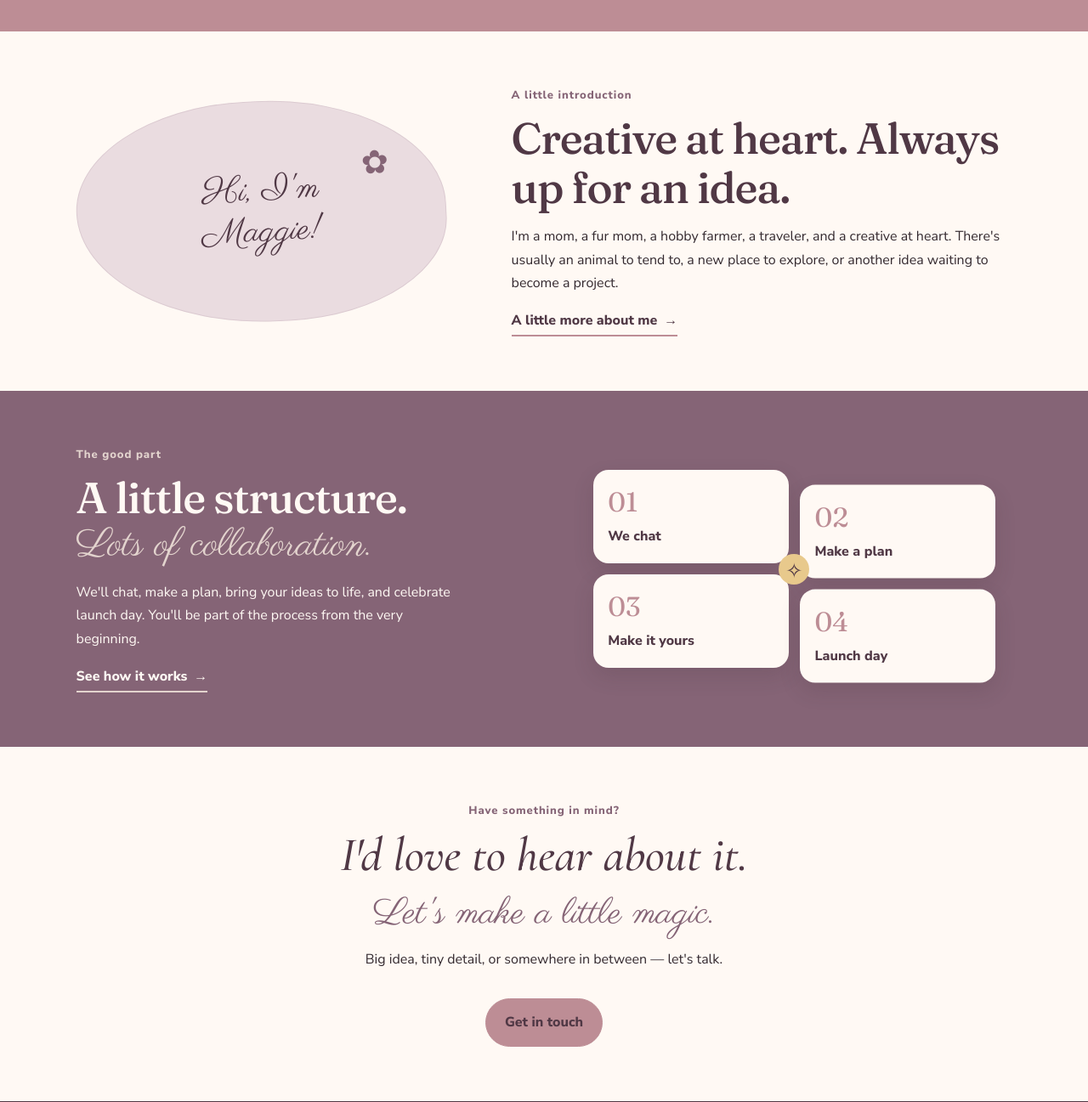
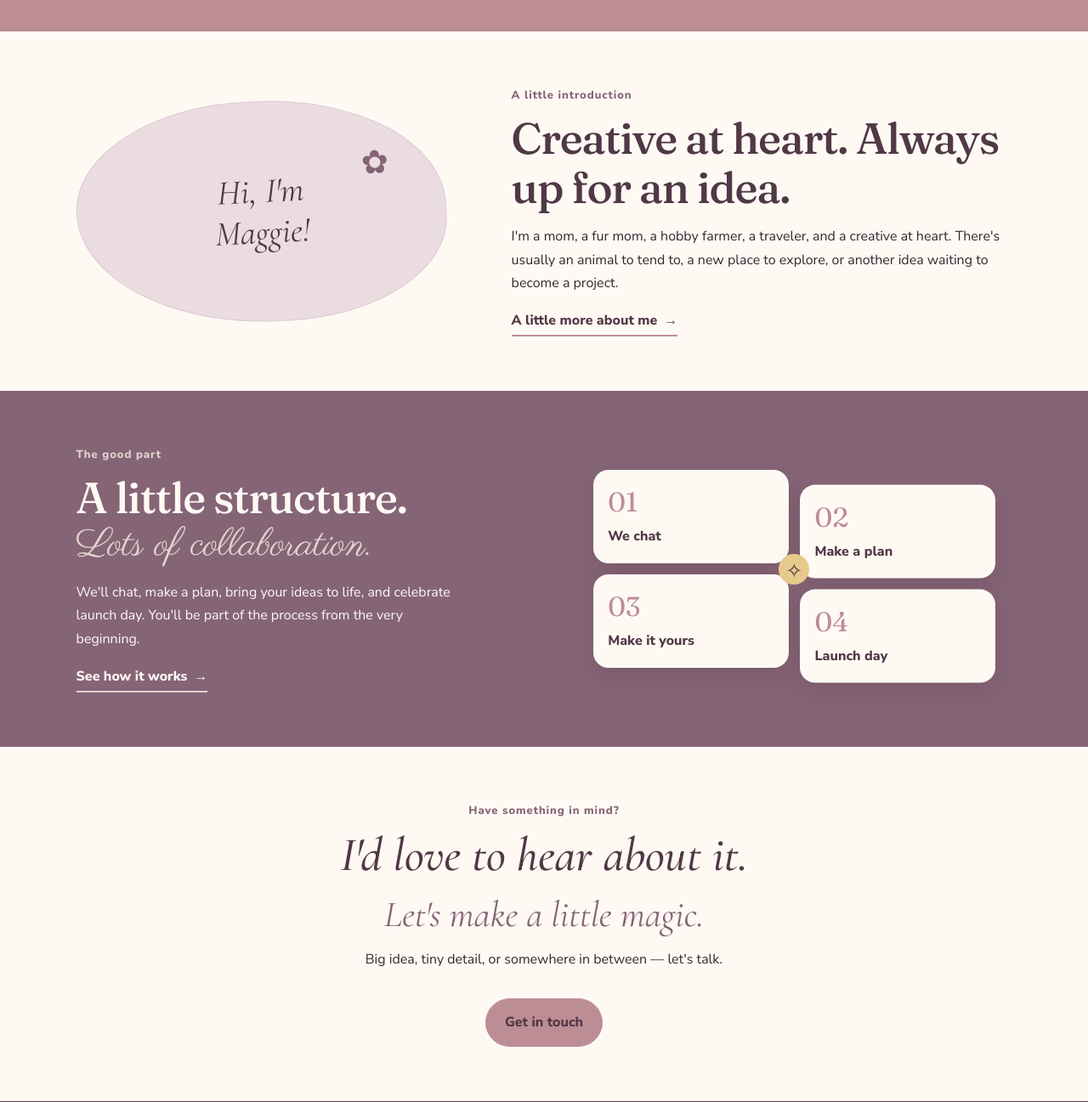
Before and after one commit to maggieanneco/maggie-anne-co-website, a plain HTML site: page index.html in a window 1280 px wide. Shown: the part 1283-2580 px from the top of the page at 85% size. Drawn offline with nearby package versions, Linux system fonts and the light colour scheme.

Commit message:
Finish switching Home accents to Cormorant Garamond

```diff
--- a/index.html
+++ b/index.html
@@ -20,13 +20,13 @@
 <div class="showcase-note script-accent cormorant-accent">your ideas, brought to life</div>
 </div></div></section>
 <section class="section intro-strip"><div class="section-inner intro-feature">
-<div class="intro-script-panel"><span class="script-accent caveat-script">Hi, I'm<br>Maggie!</span><span class="intro-doodle">✿</span></div>
+<div class="intro-script-panel"><span class="script-accent cormorant-accent">Hi, I'm<br>Maggie!</span><span class="intro-doodle">✿</span></div>
 <div class="intro-copy"><p class="eyebrow">A little introduction</p><h2>Creative at heart. Always up for an idea.</h2><p>I'm a mom, a fur mom, a hobby farmer, a traveler, and a creative at heart. There's usually an animal to tend to, a new place to explore, or another idea waiting to become a project.</p><a class="text-link" href="about.html">A little more about me <span aria-hidden="true">→</span></a></div>
 </div></section>
 <section class="section mauve home-process"><div class="section-inner home-feature-layout reverse">
 <div class="home-section-copy light-copy"><p class="eyebrow">The good part</p><h2>A little structure. <em class="script-accent">Lots of collaboration.</em></h2><p>We'll chat, make a plan, bring your ideas to life, and celebrate launch day. You'll be part of the process from the very beginning.</p><a class="text-link" href="process.html">See how it works <span aria-hidden="true">→</span></a></div>
 <div class="process-preview" aria-label="Four steps in the design process"><div class="preview-step"><b>01</b><span>We chat</span></div><div class="preview-step"><b>02</b><span>Make a plan</span></div><div class="preview-step"><b>03</b><span>Make it yours</span></div><div class="preview-step"><b>04</b><span>Launch day</span></div><span class="preview-spark">✧</span></div>
 </div></section>
-<section class="section final-invitation center"><div class="section-inner"><p class="eyebrow">Have something in mind?</p><h2 class="cormorant-heading">I'd love to hear about it.</h2><p class="script-accent closing-script caveat-script">Let's make a little magic.</p><p>Big idea, tiny detail, or somewhere in between — let's talk.</p><a class="btn" href="contact.html">Get in touch</a></div></section>
+<section class="section final-invitation center"><div class="section-inner"><p class="eyebrow">Have something in mind?</p><h2 class="cormorant-heading">I'd love to hear about it.</h2><p class="script-accent closing-script cormorant-accent">Let's make a little magic.</p><p>Big idea, tiny detail, or somewhere in between — let's talk.</p><a class="btn" href="contact.html">Get in touch</a></div></section>
 </main><footer class="site-footer"><div class="footer-mark">Maggie Anne Co.</div><p>Thoughtfully designed. Personally crafted.</p><p>© <span id="year"></span> Maggie Anne Co.</p></footer>
 </body></html>
```
